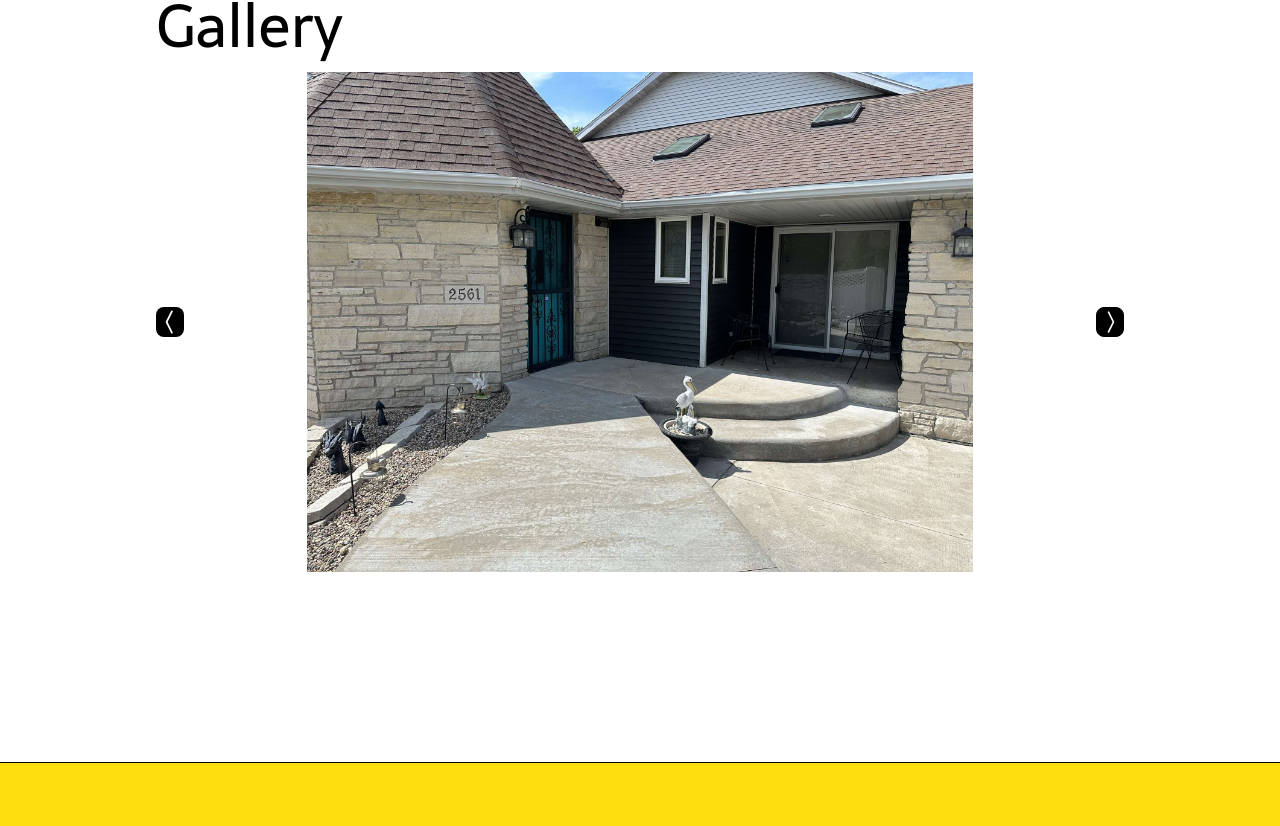
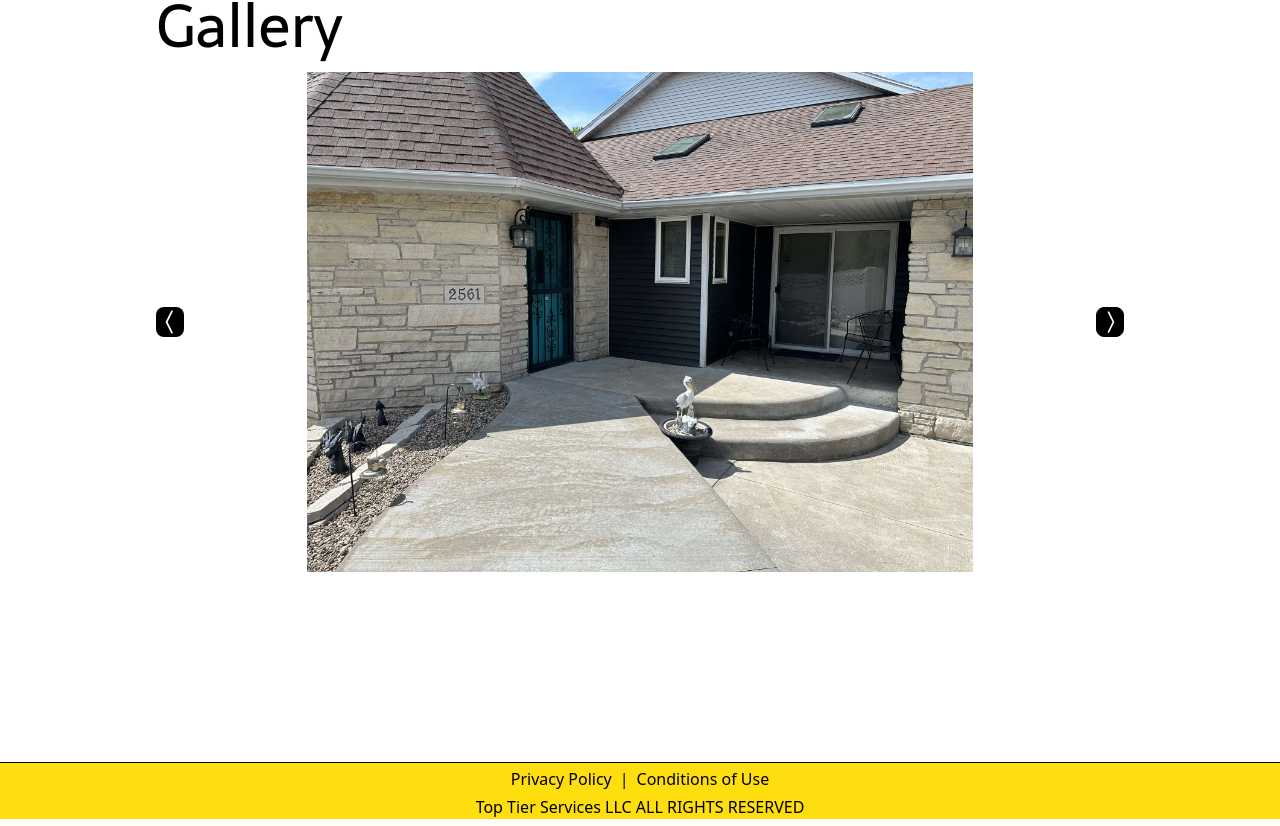
Before and after one commit to skeyz0r/top-tier-react, a Next.js app in the folder react/: page / in a window 1280 px wide. Shown: the part 3147-3973 px from the top of the page. Built offline with nearby package versions, Linux system fonts and the light colour scheme.

Commit message:
Update Footer.js

```diff
--- a/react/app/Components/Footer.js
+++ b/react/app/Components/Footer.js
@@ -1,7 +1,15 @@
+import Link from "next/link"
 
 export default function Footer()
 {
     return(
-        <footer className={`w-full border-t  border-black border-solid h-16 bg-navYellow`}></footer>
+        <footer className={`w-full flex-col border-t justify-center items-center flex border-black border-solid bg-navYellow`}>
+            <div className="flex py-1 gap-2">
+                    <Link className="hover:underline" href={'/policy/privacy'}>Privacy Policy</Link>
+                    <p>|</p>
+                    <Link className="hover:underline" href={'/policy/conditions'}>Conditions of Use</Link>
+            </div>
+            <h2>Top Tier Services LLC ALL RIGHTS RESERVED</h2>
+        </footer>
     )
 }
```
